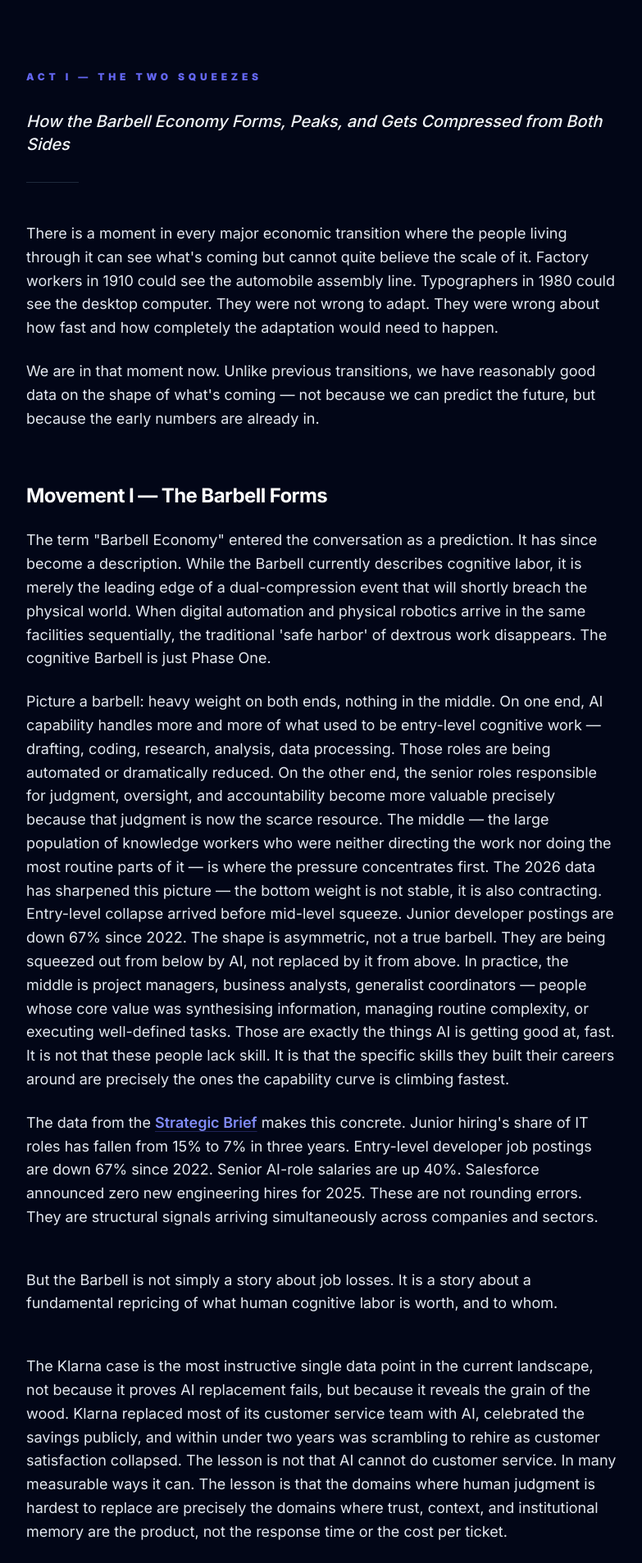
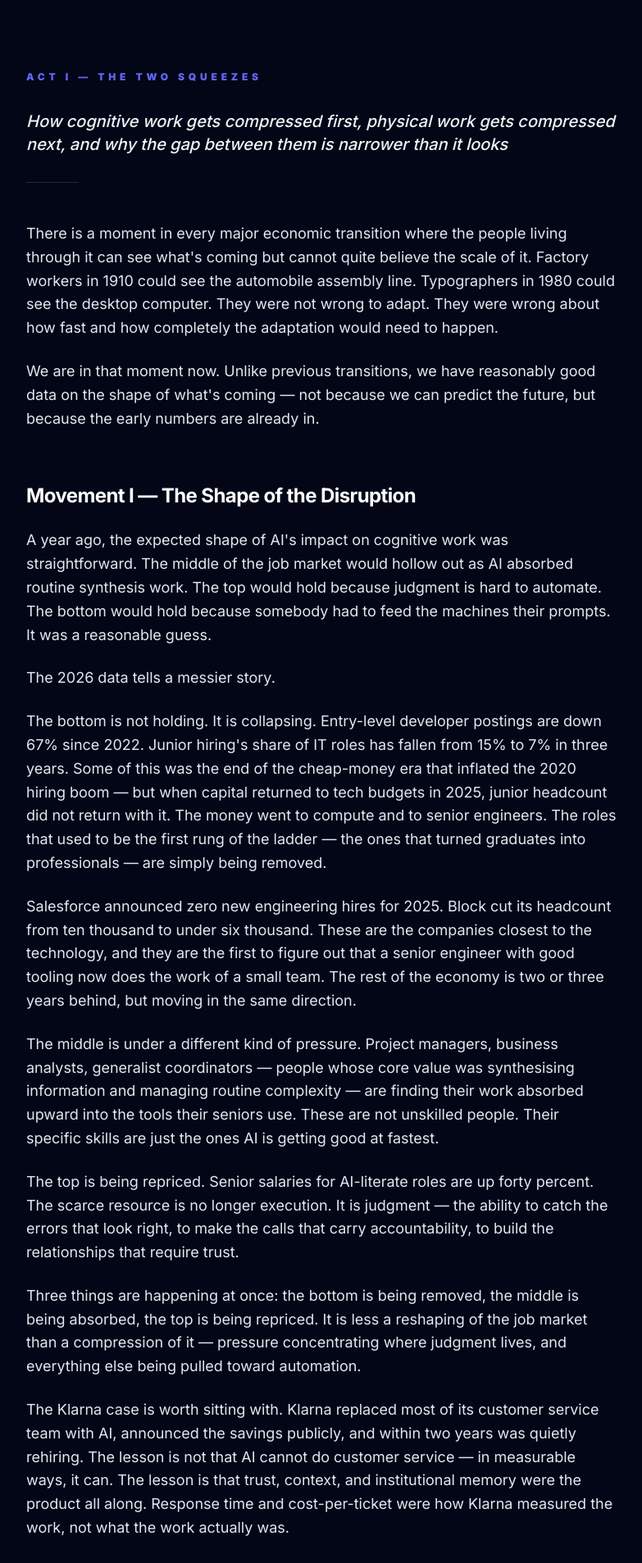
Before and after one commit to ADevBelgie/after-the-intelligence-flood, a React (Vite) app: page /en in a window 1280 px wide. Shown: the part 680-2587 px from the top of the page at 82% size, without its empty margins (248-1031 px from the left). Built offline with nearby package versions, Linux system fonts and the light colour scheme.

Commit message:
feat: complete Act I English rewrite (Two Squeezes narrative)

```diff
--- a/src/data/translations.js
+++ b/src/data/translations.js
@@ -28,7 +28,7 @@ export const translations = {
         id: "act1",
         label: "ACT I \u2014 The Two Squeezes",
         title: "ACT I \u2014 The Two Squeezes",
-        subtitle: "How the Barbell Economy Forms, Peaks, and Gets Compressed from Both Sides",
+        subtitle: "How cognitive work gets compressed first, physical work gets compressed next, and why the gap between them is narrower than it looks",
         content: [
           {
             type: "p",
@@ -41,40 +41,48 @@ export const translations = {
           },
           {
             type: "h3",
-            text: "Movement I \u2014 The Barbell Forms"
+            text: "Movement I \u2014 The Shape of the Disruption"
           },
           {
             type: "p",
-            text: "The term \"Barbell Economy\" entered the conversation as a prediction. It has since become a description. While the Barbell currently describes cognitive labor, it is merely the leading edge of a dual-compression event that will shortly breach the physical world. When digital automation and physical robotics arrive in the same facilities sequentially, the traditional 'safe harbor' of dextrous work disappears. The cognitive Barbell is just Phase One."
+            text: "A year ago, the expected shape of AI's impact on cognitive work was straightforward. The middle of the job market would hollow out as AI absorbed routine synthesis work. The top would hold because judgment is hard to automate. The bottom would hold because somebody had to feed the machines their prompts. It was a reasonable guess."
           },
           {
             type: "p",
-            text: "Picture a barbell: heavy weight on both ends, nothing in the middle. On one end, AI capability handles more and more of what used to be entry-level cognitive work \u2014 drafting, coding, research, analysis, data processing. Those roles are being automated or dramatically reduced. On the other end, the senior roles responsible for judgment, oversight, and accountability become more valuable precisely because that judgment is now the scarce resource. The middle \u2014 the large population of knowledge workers who were neither directing the work nor doing the most routine parts of it \u2014 is where the pressure concentrates first. The 2026 data has sharpened this picture \u2014 the bottom weight is not stable, it is also contracting. Entry-level collapse arrived before mid-level squeeze. Junior developer postings are down 67% since 2022. The shape is asymmetric, not a true barbell. They are being squeezed out from below by AI, not replaced by it from above. In practice, the middle is project managers, business analysts, generalist coordinators \u2014 people whose core value was synthesising information, managing routine complexity, or executing well-defined tasks. Those are exactly the things AI is getting good at, fast. It is not that these people lack skill. It is that the specific skills they built their careers around are precisely the ones the capability curve is climbing fastest."
+            text: "The 2026 data tells a messier story."
+          },
+          {
+            type: "p",
+            text: "The bottom is not holding. It is collapsing. Entry-level developer postings are down 67% since 2022. Junior hiring's share of IT roles has fallen from 15% to 7% in three years. Some of this was the end of the cheap-money era that inflated the 2020 hiring boom \u2014 but when capital returned to tech budgets in 2025, junior headcount did not return with it. The money went to compute and to senior engineers. The roles that used to be the first rung of the ladder \u2014 the ones that turned graduates into professionals \u2014 are simply being removed."
+          },
+          {
+            type: "p",
+            text: "Salesforce announced zero new engineering hires for 2025. Block cut its headcount from ten thousand to under six thousand. These are the companies closest to the technology, and they are the first to figure out that a senior engineer with good tooling now does the work of a small team. The rest of the economy is two or three years behind, but moving in the same direction."
+          },
+          {
+            type: "p",
+            text: "The middle is under a different kind of pressure. Project managers, business analysts, generalist coordinators \u2014 people whose core value was synthesising information and managing routine complexity \u2014 are finding their work absorbed upward into the tools their seniors use. These are not unskilled people. Their specific skills are just the ones AI is getting good at fastest."
+          },
+          {
+            type: "p",
+            text: "The top is being repriced. Senior salaries for AI-literate roles are up forty percent. The scarce resource is no longer execution. It is judgment \u2014 the ability to catch the errors that look right, to make the calls that carry accountability, to build the relationships that require trust."
+          },
+          {
+            type: "p",
+            text: "Three things are happening at once: the bottom is being removed, the middle is being absorbed, the top is being repriced. It is less a reshaping of the job market than a compression of it \u2014 pressure concentrating where judgment lives, and everything else being pulled toward automation."
+          },
+          {
+            type: "p",
+            text: "The Klarna case is worth sitting with. Klarna replaced most of its customer service team with AI, announced the savings publicly, and within two years was quietly rehiring. The lesson is not that AI cannot do customer service \u2014 in measurable ways, it can. The lesson is that trust, context, and institutional memory were the product all along. Response time and cost-per-ticket were how Klarna measured the work, not what the work actually was."
+          },
+          {
+            type: "p",
+            text: "The companies navigating this well are the ones that figured out which parts of their operations are genuinely routine and automated those parts hard, while keeping and elevating the people doing the judgment work. The companies that treated AI as a headcount line item are the ones now doing the expensive rehiring."
           },
           {
             type: "p",
             className: "mb-12",
-            text: "The data from the {link} makes this concrete. Junior hiring's share of IT roles has fallen from 15% to 7% in three years. Entry-level developer job postings are down 67% since 2022. Senior AI-role salaries are up 40%. Salesforce announced zero new engineering hires for 2025. These are not rounding errors. They are structural signals arriving simultaneously across companies and sectors.",
-            link_text: "Strategic Brief"
-          },
-          {
-            type: "p",
-            className: "mb-12",
-            text: "But the Barbell is not simply a story about job losses. It is a story about a fundamental repricing of what human cognitive labor is worth, and to whom."
-          },
-          {
-            type: "p",
-            className: "mb-12",
-            text: "The Klarna case is the most instructive single data point in the current landscape, not because it proves AI replacement fails, but because it reveals the grain of the wood. Klarna replaced most of its customer service team with AI, celebrated the savings publicly, and within under two years was scrambling to rehire as customer satisfaction collapsed. The lesson is not that AI cannot do customer service. In many measurable ways it can. The lesson is that the domains where human judgment is hardest to replace are precisely the domains where trust, context, and institutional memory are the product, not the response time or the cost per ticket."
-          },
-          {
-            type: "p",
-            text: "The companies executing the Barbell well are not the ones replacing humans wholesale. They are the ones identifying which parts of their workflow are genuinely routine and automating those aggressively, while retaining and elevating the people capable of doing what AI currently cannot: catching the errors that look right, making the calls that require accountability, and building the relationships that require trust."
-          },
-          {
-            type: "p",
-            className: "mb-12",
-            text: "That distinction matters because the Barbell in its current form is not the end state. It is the first movement of a longer story."
+            text: "This shape is not the end state. It is the first movement of a longer story."
           },
           {
             type: "h3",
@@ -87,24 +95,29 @@ export const translations = {
           },
           {
             type: "p",
-            text: "The Barbell as described above assumes a relatively stable ceiling on AI capability \u2014 that today's senior roles are secure because they require the kind of judgment AI cannot yet replicate. That assumption has a half-life. And we know roughly how long that half-life is, because the benchmark data tells us."
+            text: "The picture above assumes a relatively stable ceiling on AI capability \u2014 that today's senior roles are secure because they require the kind of judgment AI cannot yet replicate. That assumption has a half-life. And we know roughly how long that half-life is, because the benchmark data tells us."
           },
           {
             type: "p",
-            text: "The {link} documents an approximately eight-month cycle in which AI capability tests get mastered, retired, and replaced with harder ones. ARC-AGI-1 essentially solved. ARC-AGI-2 approaching saturation within twelve months of launch. ARC-AGI-3 launched March 2026 with frontier AI models scoring under 1%, and the prediction based on the same pattern is 30 to 50% scores by end of 2026 via reinforcement learning approaches. The measuring sticks keep breaking because the underlying capability keeps moving.",
+            text: "The {link} documents an eight-month cycle in which AI capability tests get mastered, retired, and replaced with harder ones. ARC-AGI-1 essentially solved. ARC-AGI-2 approaching saturation within twelve months of launch. ARC-AGI-3 launched March 2026 with frontier AI models scoring under 1% \u2014 though a specialized non-LLM approach has already reached 12% in preview, which tells you the benchmark is solvable. The forecast based on the same historical pattern is 30 to 50% scores by end of 2026. The measuring sticks keep breaking because the underlying capability keeps moving.",
             link_text: "Strategic Brief"
           },
           {
             type: "p",
-            text: "What this means for the Barbell is not immediately obvious, but it is important. The senior roles that are currently valuable \u2014 the engineers who architect the systems, the analysts who synthesise the data, the managers who direct the AI agents \u2014 are valuable because they sit above the current capability ceiling. They provide the judgment the AI cannot yet provide. But that ceiling is not fixed. Crucially, the ceiling is no longer rising because the base models are getting inherently smarter \u2014 it is rising because the architectures around them (reinforcement learning, multi-agent orchestration, self-reflective RAG) are maturing."
+            text: "What this means is not immediately obvious, but it is important. The senior roles that are currently valuable \u2014 the engineers who architect the systems, the analysts who synthesise the data, the managers who direct the AI agents \u2014 are valuable because they sit above the current capability ceiling. They provide the judgment the AI cannot yet provide. But that ceiling is not fixed."
+          },
+          {
+            type: "p",
+            text: "What's changing, though, is not mainly the AI models themselves getting smarter. It's the engineering around them \u2014 the ways models are being taught to check their own work, break problems into pieces, and coordinate with other models. That's where the capability gains are coming from now. Which means the senior human role does not disappear when the ceiling rises. It migrates. The valuable work shifts from providing the answers to designing the systems that find the answers, and from executing tasks to orchestrating the machines that execute them."
           },
           {
             type: "quote",
-            text: "The human judgment premium is real. It is also temporary in its current form."
+            text: "The human judgment premium is real. Its nature is shifting."
           },
           {
             type: "p",
-            text: "The honest projection is not that senior roles disappear. It is that the nature of senior value shifts faster than most organisations, or most individuals, are currently planning for. The human judgment premium is real, but its nature is shifting. It does not evaporate; it moves from providing the answers to designing the systems that find the answers."
+            className: "mb-12",
+            text: "The honest projection is not that senior roles evaporate. It is that what makes a senior role valuable is changing faster than most organisations, or most individuals, are currently planning for."
           },
           {
             type: "h3",
@@ -112,11 +125,15 @@ export const translations = {
           },
           {
             type: "p",
-            text: "Cognitive AI does not just automate software jobs. It accelerates every field that was previously bottlenecked by human cognitive labor, crucially including robotics and physical control systems. With the maturation of simulation environments like NVIDIA Omniverse, the \u201cPhysical Data Wall\u201d has largely fallen. We can now train robotic foundation models in physics-accurate simulations, generating lifetimes of edge-case data in a weekend."
+            text: "Cognitive AI does not just automate software jobs. It accelerates every field that was previously bottlenecked by human cognitive labor \u2014 and that includes robotics."
           },
           {
             type: "p",
-            text: "So why is the physical squeeze still delayed? The barrier is no longer cognitive; it is manufacturing and maintenance."
+            text: "Until recently, robots were stuck behind a simple problem: you could train a language model on the entire internet, but you couldn't train a robot on the entire physical world. That has changed. Simulation environments like NVIDIA Omniverse can now generate years of realistic physical practice data in a weekend. The cognitive wall is down."
+          },
+          {
+            type: "p",
+            text: "What remains is a manufacturing problem, and it is a real one."
           },
           {
             type: "p",
@@ -124,35 +141,27 @@ export const translations = {
           },
           {
             type: "p",
-            text: "Furthermore, while organizations will accept physical failure because the labor savings are too massive to ignore, the physical repair loop remains a hard constraint. A software hallucination can be patched globally over-the-air in seconds. When a robot hallucinates and shatters a physical sensor against a wall, patching the software does not fix the hardware. It requires a human technician, a replacement part, and physical downtime."
+            text: "There is also a repair problem most software people underestimate. When an AI agent produces a hallucinated answer, you patch the model over-the-air in seconds and every instance is fixed. When a robot hallucinates and shatters a sensor against a wall, the software fix does nothing for the hardware. It requires a technician, a replacement part, and physical downtime. Physical failure does not scale the way digital failure does."
           },
           {
             type: "p",
-            text: "Consider the global logistics sector: it is the vanguard of Dual-Compression. On the cognitive side, predictive AI is already automating demand forecasting and route optimization today. Simultaneously, because warehouses are highly structured environments that satisfy the 'Actuarial Boundary' for physical liability, heavy robotics are deploying right behind it. The workforce is not shifting from cognitive to physical tasks as a safe harbor; they are being compressed sequentially\u2014first in the back office, and shortly after on the facility floor."
+            text: "So the physical squeeze will not arrive everywhere at once. It will arrive first where the environment is controlled and the insurance math works. Warehouses. Logistics hubs. Industrial zones. Not because robots cannot handle a sidewalk, but because insurers will underwrite a controlled warehouse and will not yet underwrite a public street."
           },
           {
             type: "p",
-            text: "Consequently, the physical squeeze will not arrive everywhere at once. It will be governed by the actuarial boundary. Robots are being deployed right now in warehouses, logistics hubs, and industrial zones\u2014not because they are incapable of navigating a public sidewalk, but because the insurance liability of physical edge-cases in unstructured human environments dictates a phased rollout. The physical squeeze is coming, but it moves at the speed of physical supply chains, not digital networks."
-          },
-          {
-            type: "h3",
-            text: "The Dual-Compression Event"
+            text: "Global logistics is the clearest preview of what full compression looks like. On the cognitive side, AI is already handling demand forecasting and route optimization. On the physical side, because warehouses are structured environments that insurers can price, heavy robotics is deploying right behind it. The workforce is not shifting from cognitive tasks to physical ones as a safe harbor; both are being compressed, sequentially, in the same buildings."
           },
           {
             type: "p",
-            text: "We are not facing a sequential timeline where displaced knowledge workers can safely retreat to physical coordination. We are facing a dual-compression event. The cognitive squeeze is happening now; the physical squeeze will trail it, delayed by the literal laws of thermodynamics and the sim-to-real entropy gap."
+            text: "This is the trap of the current moment. As cognitive tasks automate, the instinctive reaction is to pivot toward physical, dextrous work \u2014 plumbing, electrical, skilled trades, anything involving hands. But the same AI models displacing knowledge workers are accelerating the materials science and control systems behind the robots that will eventually handle much of that physical work too. The window is real, but it is not a thirty-year career pivot. It is a temporary, compressed gap between two squeezes."
           },
           {
             type: "p",
-            text: "But this creates a dangerous macroeconomic trap: the False Refuge. As cognitive tasks automate, the natural labor market reaction is a massive flight to physical, dextrous work. But the very same models displacing knowledge workers are accelerating materials science and physical control systems. The \"window between\" is not a safe harbor for a 30-year career pivot; it is a temporary, highly compressed trap."
+            text: "Survival means moving to the governance, orchestration, and verification layers of both digital and physical systems \u2014 concurrently, not sequentially. The people positioning around system design rather than execution are already pulling ahead."
           },
           {
             type: "p",
-            text: "Survival requires moving to the governance, orchestration, and verification layers of both digital and physical systems concurrently. The people who position around orchestration and system design rather than execution are already pulling ahead."
-          },
-          {
-            type: "p",
-            text: "For organisations: the Klarna pattern predicts that companies rushing to full replacement in this phase will face a correction. The companies that use this time to genuinely understand which parts of their operations require human judgment, and invest in elevating those people rather than replacing them, will have a structural talent advantage when the dual-compression peaks and the scramble begins."
+            text: "For organisations: the Klarna pattern predicts that companies rushing to full replacement now will face a correction. The companies using this period to genuinely understand which parts of their operations require human judgment \u2014 and investing in elevating those people rather than replacing them \u2014 will have a structural talent advantage when the second squeeze arrives and the scramble begins."
           },
           {
             type: "p",
```
